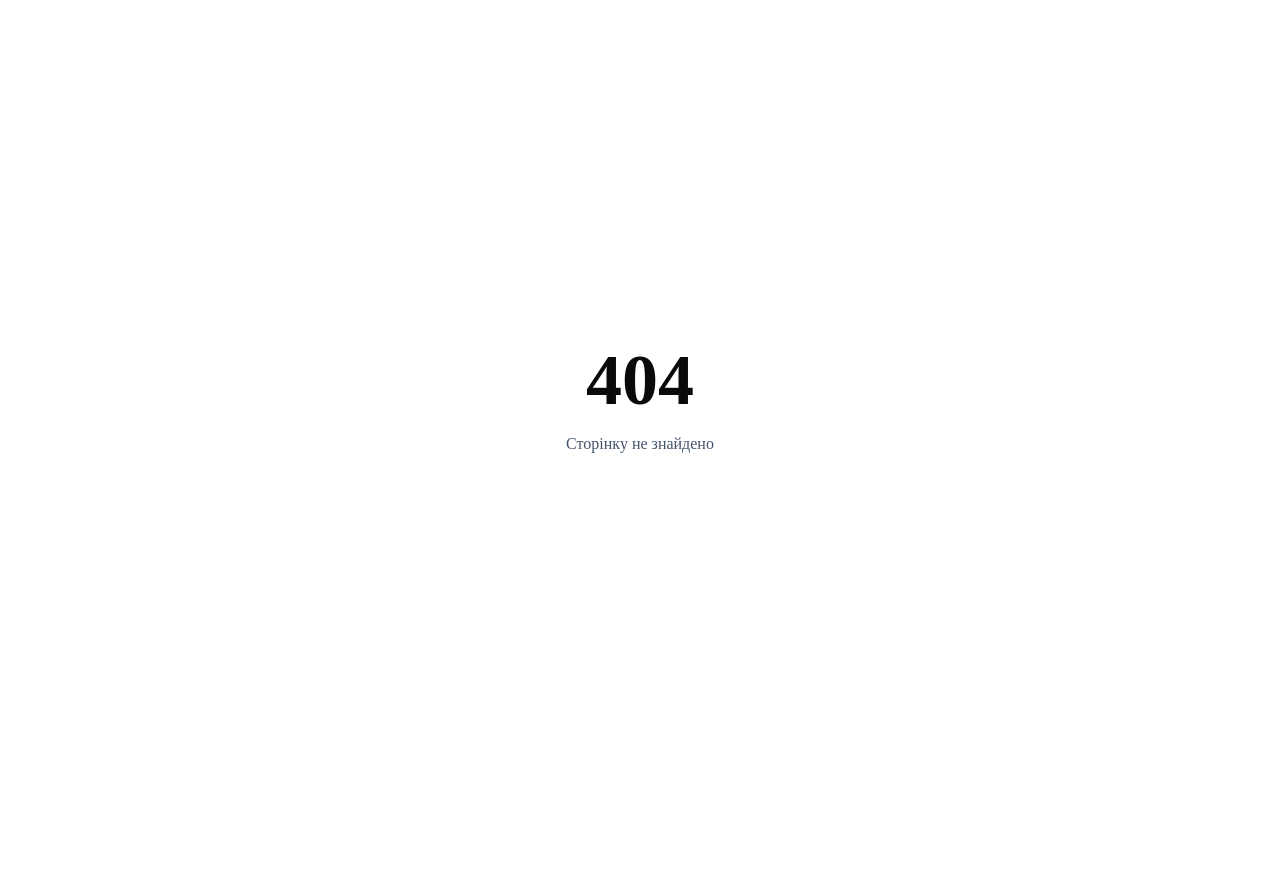
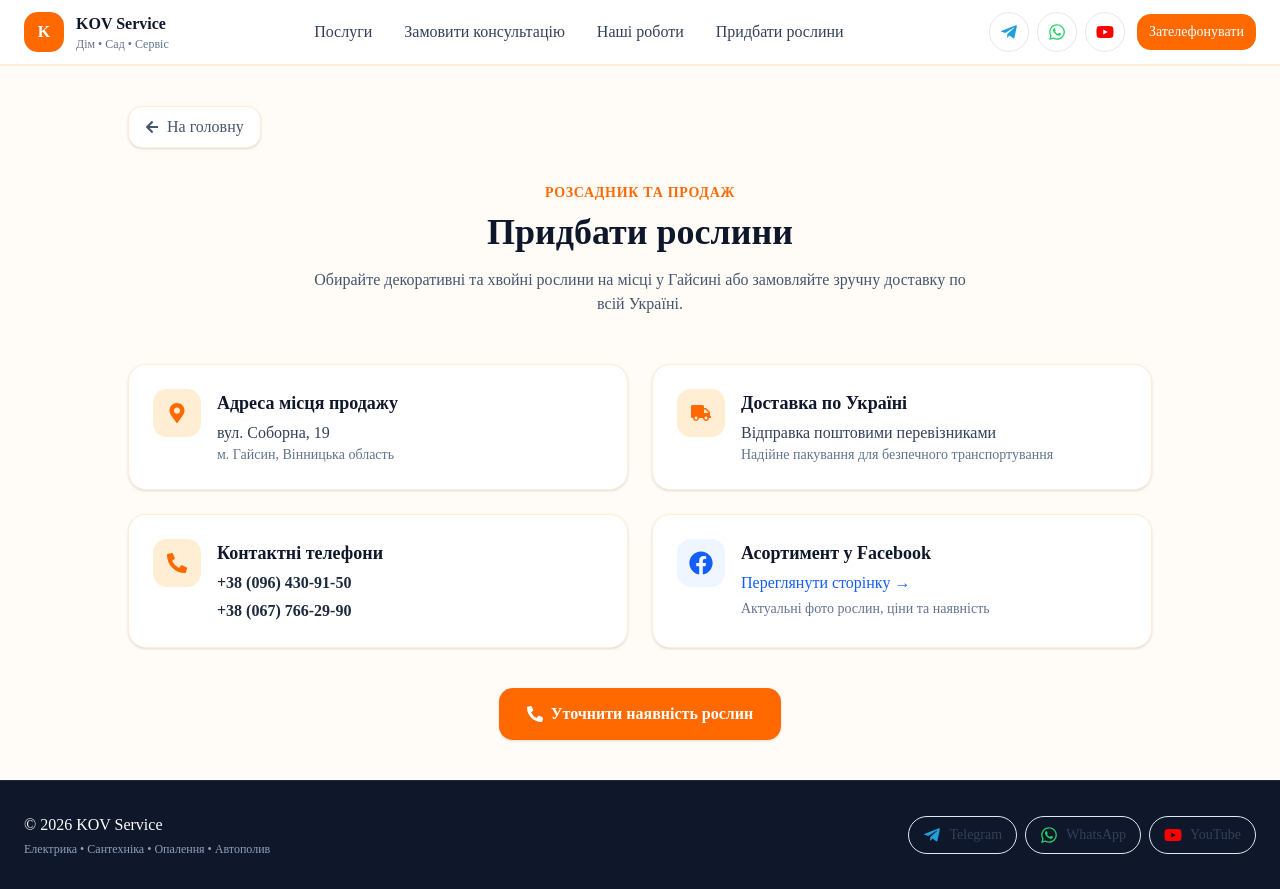
Before and after one commit to KovAlex010422/kov-service, a Next.js app: page /shop in a window 1280 px wide. Before the commit this address had no page. Before the commit the page ends 800 px from the top, so only its background shows below. Built offline with nearby package versions, Linux system fonts and the light colour scheme.

Commit message:
Added store page

```diff
--- a/app/page.tsx
+++ b/app/page.tsx
@@ -6,7 +6,6 @@ import Footer from "@/src/components/sections/Footer/Footer";
 import FloatingPhone from "@/src/components/shared/FloatingPhone";
 import RequestForm from "@/src/components/sections/RequestForm/RequestForm";
 import ServiceArea from "@/src/components/sections/ServiceArea/ServiceArea";
-
 
 export default function Home() {
   return (
--- /dev/null
+++ b/app/shop/page.jsx
@@ -0,0 +1,15 @@
+import Header from "@/src/components/layout/Header";
+import Footer from "@/src/components/sections/Footer/Footer";
+import Shop from "@/src/components/sections/Shop/Shop";
+
+export default function ShopPage() {
+  return (
+    <>
+      <Header />
+      <main>
+        <Shop />
+      </main>
+      <Footer />
+    </>
+  );
+}
--- a/src/components/layout/Header.jsx
+++ b/src/components/layout/Header.jsx
@@ -32,6 +32,10 @@ const menuItems = [
   {
     name: "Наші роботи",
     href: "/portfolio",
+  },
+  {
+    name: "Придбати рослини",
+    href: "/shop",
   },
 ];
 
--- /dev/null
+++ b/src/components/sections/Shop/Shop.jsx
@@ -0,0 +1,138 @@
+import React from "react";
+import Link from "next/link";
+import { FaFacebook, FaPhoneAlt, FaMapMarkerAlt, FaTruck, FaArrowLeft } from "react-icons/fa";
+
+export default function Shop() {
+  return (
+    <section id="shop" className="py-6 md:py-10 px-6 bg-orange-50/40 border-t border-orange-100 min-h-[70vh]">
+      <div className="max-w-5xl mx-auto">
+
+        {/* Кнопка повернення назад */}
+        <div className="mb-8">
+          <Link
+            href="/"
+            className="inline-flex items-center gap-2 text-slate-600 hover:text-orange-500 font-medium transition bg-white px-4 py-2 rounded-xl border border-orange-100 shadow-sm"
+          >
+            <FaArrowLeft size={14} />
+            <span>На головну</span>
+          </Link>
+        </div>
+
+        {/* Заголовок секції */}
+        <div className="text-center mb-12">
+          <span className="text-orange-500 font-semibold text-sm uppercase tracking-wider">
+            Розсадник та продаж
+          </span>
+          <h1 className="text-3xl md:text-4xl font-bold text-slate-900 mt-2 mb-4">
+            Придбати рослини
+          </h1>
+          <p className="text-slate-600 max-w-2xl mx-auto">
+            Обирайте декоративні та хвойні рослини на місці у Гайсині або замовляйте зручну доставку по всій Україні.
+          </p>
+        </div>
+
+        {/* Сітка карток */}
+        <div className="grid grid-cols-1 md:grid-cols-2 gap-6 mb-10">
+
+          {/* Адреса */}
+          <div className="flex items-start gap-4 p-6 rounded-2xl bg-white border border-orange-100 shadow-sm">
+            <div className="w-12 h-12 rounded-xl bg-orange-100 text-orange-500 flex items-center justify-center shrink-0 text-xl">
+              <FaMapMarkerAlt />
+            </div>
+            <div>
+              <h3 className="font-bold text-slate-900 text-lg mb-1">
+                Адреса місця продажу
+              </h3>
+              <p className="text-slate-700 font-medium">
+                вул. Соборна, 19
+              </p>
+              <p className="text-slate-500 text-sm">
+                м. Гайсин, Вінницька область
+              </p>
+            </div>
+          </div>
+
+          {/* Доставка */}
+          <div className="flex items-start gap-4 p-6 rounded-2xl bg-white border border-orange-100 shadow-sm">
+            <div className="w-12 h-12 rounded-xl bg-orange-100 text-orange-500 flex items-center justify-center shrink-0 text-xl">
+              <FaTruck />
+            </div>
+            <div>
+              <h3 className="font-bold text-slate-900 text-lg mb-1">
+                Доставка по Україні
+              </h3>
+              <p className="text-slate-700">
+                Відправка поштовими перевізниками
+              </p>
+              <p className="text-slate-500 text-sm">
+                Надійне пакування для безпечного транспортування
+              </p>
+            </div>
+          </div>
+
+          {/* Телефони */}
+          <div className="flex items-start gap-4 p-6 rounded-2xl bg-white border border-orange-100 shadow-sm">
+            <div className="w-12 h-12 rounded-xl bg-orange-100 text-orange-500 flex items-center justify-center shrink-0 text-xl">
+              <FaPhoneAlt />
+            </div>
+            <div>
+              <h3 className="font-bold text-slate-900 text-lg mb-1">
+                Контактні телефони
+              </h3>
+              <div className="flex flex-col gap-1">
+                <a
+                  href="tel:+380964309150"
+                  className="text-slate-800 font-semibold hover:text-orange-500 transition"
+                >
+                  +38 (096) 430-91-50
+                </a>
+                <a
+                  href="tel:+380677662990"
+                  className="text-slate-800 font-semibold hover:text-orange-500 transition"
+                >
+                  +38 (067) 766-29-90
+                </a>
+              </div>
+            </div>
+          </div>
+
+          {/* Facebook */}
+          <div className="flex items-start gap-4 p-6 rounded-2xl bg-white border border-orange-100 shadow-sm">
+            <div className="w-12 h-12 rounded-xl bg-blue-50 text-blue-600 flex items-center justify-center shrink-0 text-2xl">
+              <FaFacebook />
+            </div>
+            <div>
+              <h3 className="font-bold text-slate-900 text-lg mb-1">
+                Асортимент у Facebook
+              </h3>
+              <a
+                href="https://www.facebook.com/svitlana.koval.cuk.321277/about?locale=uk_UA"
+                target="_blank"
+                rel="noopener noreferrer"
+                className="text-blue-600 font-medium hover:underline inline-block"
+              >
+                Переглянути сторінку →
+              </a>
+              <p className="text-slate-500 text-sm mt-1">
+                Актуальні фото рослин, ціни та наявність
+              </p>
+            </div>
+          </div>
+
+        </div>
+
+        {/* Кнопка дії */}
+        <div className="text-center">
+          <a
+            href="tel:+380964309150"
+            className="inline-flex items-center gap-2 bg-orange-500 hover:bg-orange-600 text-white font-semibold px-7 py-3.5 rounded-xl transition shadow-sm"
+          >
+            <FaPhoneAlt size={16} />
+            Уточнити наявність рослин
+          </a>
+        </div>
+
+      </div>
+    </section>
+  );
+}
```
